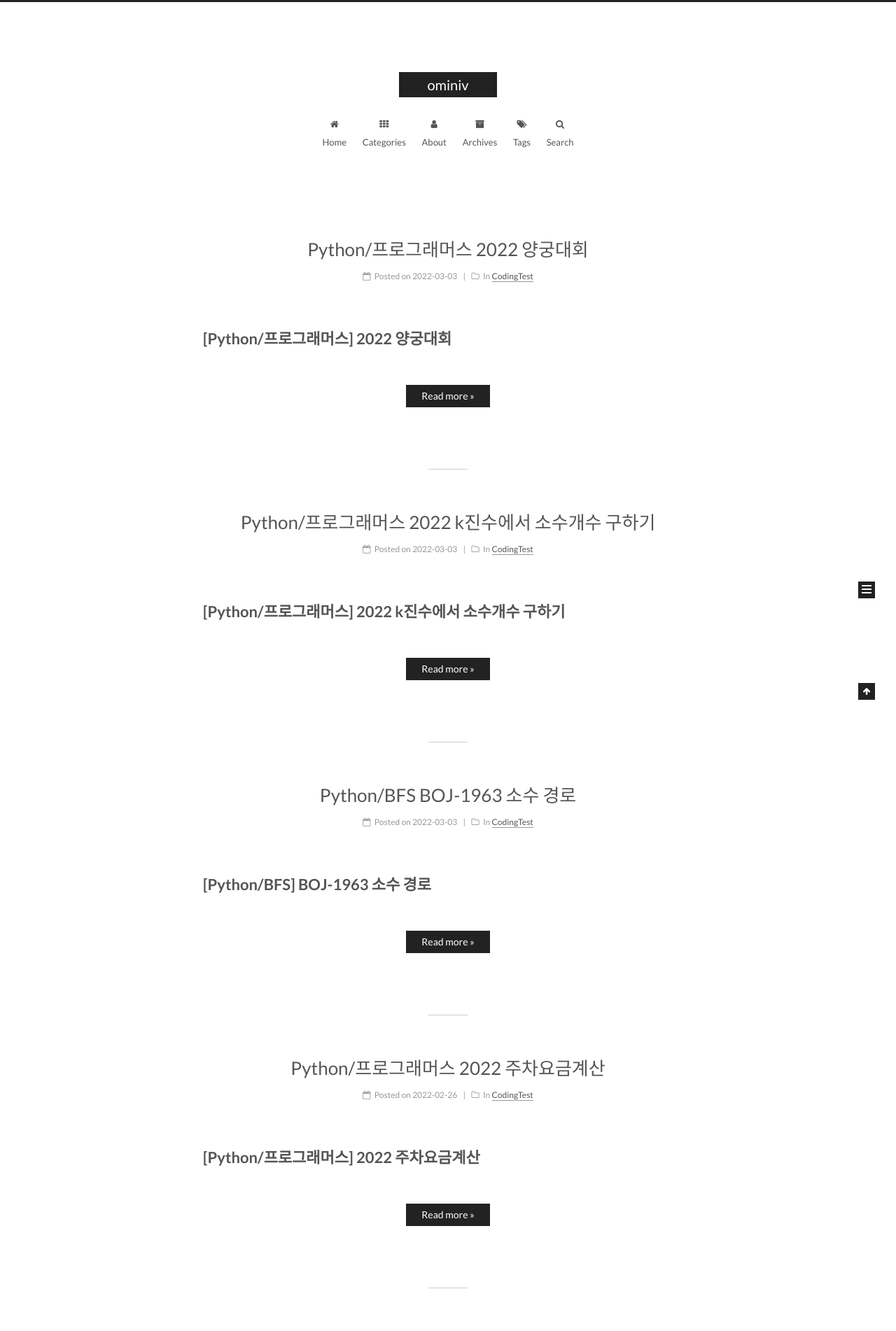
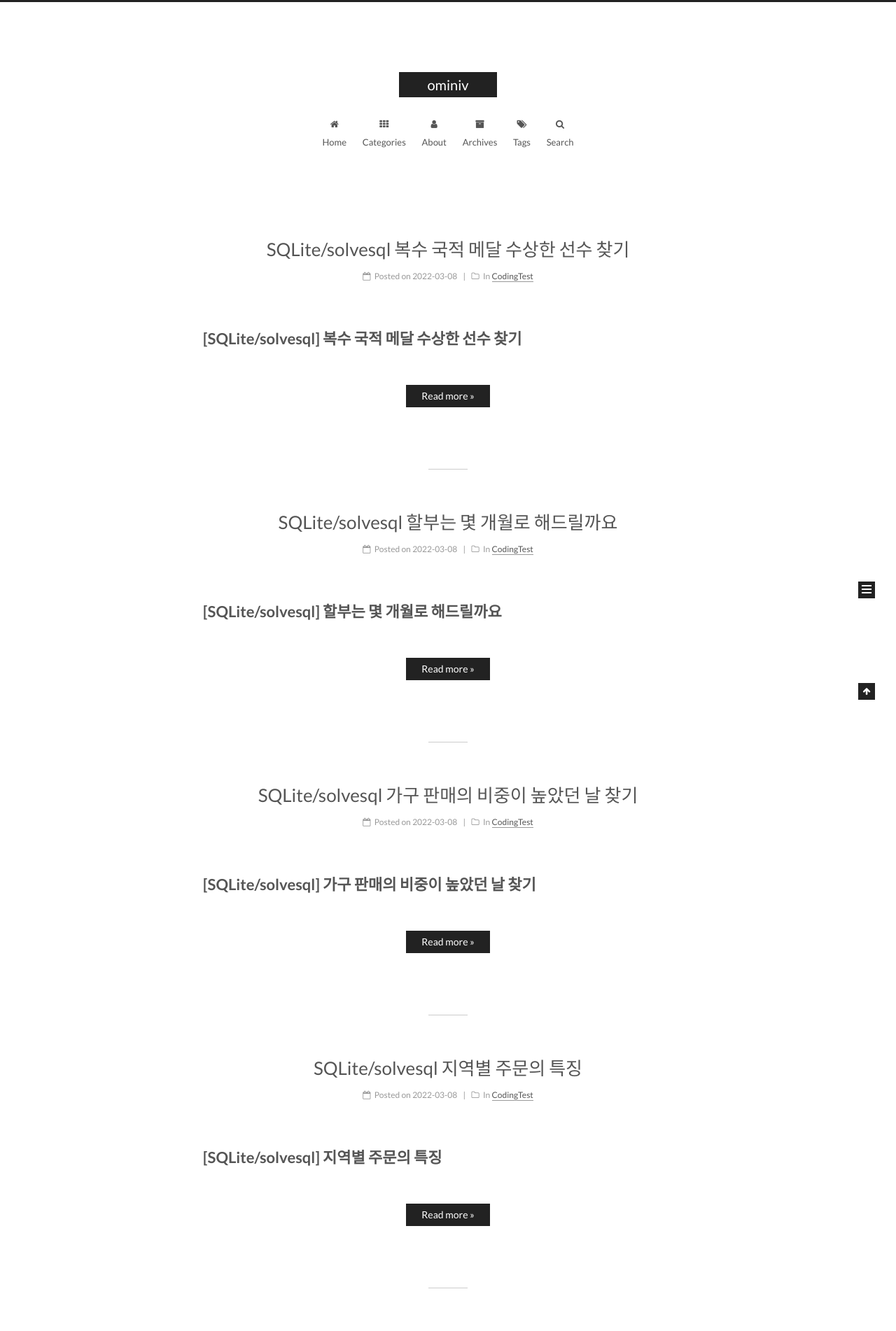
Before and after one commit to ominiv/ominiv.github.io, a Jekyll site: the page built from index.html, in a window 1280 px wide. Shown: the top 1902 px of the page at 70% size. Built offline with Jekyll 4.4.1, drawn with Linux system fonts in a browser that asks for light colours; the list of posts is cut into pages by our own code; some of the changed text lies outside the part shown.

Commit message:
+ CodingTest posts

````diff
--- /dev/null
+++ b/_posts/2022-03-08-CodingTest-Codility-BinaryGap.md
@@ -0,0 +1,44 @@
+---
+title: Python/Codility BinaryGap
+date: 2022-03-08 00:00:01
+categories:
+- CodingTest
+tags:
+- Codility
+- 오답노트
+
+---
+
+# [Python/Codility] BinaryGap
+
+📌[문제링크](https://app.codility.com/programmers/trainings/9/binary_gap/)
+
+코딜리티는 testCase를 다 맞췄더라도 방심하면 안된다. <br>쉽게 코드를 제출했으나 결과는 엉망진창이였다. 꼼꼼하게 문제를 읽자
+
+---
+
+## solution
+```python
+def solution(N):
+    N = bin(N)[2:]
+    arr = []
+    for idx, value in enumerate(N):
+        if value=='1':
+            arr.append(idx)
+    arr2= []
+    if len(arr) > 1:
+        for i in range(len(arr)-1):
+            arr2.append(arr[i+1]-arr[i]-1)
+        return max(arr2)
+    else :
+        return 0
+```
+
+## 다른사람 풀이
+엄청나게 간단한 방법이다.<br>
+가장 먼저 양끝 0 제거 -> 양끝 1 제거 ->  1로 split 한 후 max 길이 체크
+
+```python
+def solution(N):
+    return len(max(bin(N)[2:].strip('0').strip('1').split('1')))
+```
--- /dev/null
+++ b/_posts/2022-03-08-CodingTest-solvesql-artist-without-artworks.md
@@ -0,0 +1,38 @@
+---
+title: SQLite/solvesql 작품이 없는 작가 찾기
+date: 2022-03-08 00:00:01
+categories:
+- CodingTest
+tags:
+- SQLite
+
+---
+
+# [SQLite/solvesql] 작품이 없는 작가 찾기
+
+📌[문제링크](https://solvesql.com/problems/artists-without-artworks/)
+
+
+살아있지 않은 작가중 MoMa에 등록된 작품이없는 작가의 id와 이름을 출력하면된다.
+
+---
+
+## solution
+```sql
+select
+  Death.artist_id,
+  Death.name
+from
+  (
+    select
+      artist_id,
+      name
+    from
+      artists
+    where
+      death_year is not null
+  ) Death -- death_artist
+  left outer join artworks_artists Work on Work.artist_id = Death.artist_id
+where
+  Work.artwork_id is null
+```
--- /dev/null
+++ b/_posts/2022-03-08-CodingTest-solvesql-blog-counter.md
@@ -0,0 +1,34 @@
+---
+title: SQLite/solvesql 일별 블로그 방문자 수 집계
+date: 2022-03-08 00:00:01
+categories:
+- CodingTest
+tags:
+- SQLite
+
+---
+
+# [SQLite/solvesql] 일별 블로그 방문자 수 집계
+
+📌[문제링크](https://solvesql.com/problems/blog-counter/)
+
+고전적인 groupby 문제다. <br> between으로 날짜범위를 체크하고 해당 날짜별 user수를 체크하자
+
+
+---
+
+## solution
+```sql
+select
+  distinct event_date_kst as dt,
+  count(distinct user_pseudo_id) as users
+from
+  ga
+where
+  event_date_kst between "2021-08-02" and '2021-08-09'
+group by
+  event_date_kst
+order by
+  dt
+
+```
--- /dev/null
+++ b/_posts/2022-03-08-CodingTest-solvesql-characteristics-of-orders.md
@@ -0,0 +1,63 @@
+---
+title: SQLite/solvesql 지역별 주문의 특징
+date: 2022-03-08 00:00:01
+categories:
+- CodingTest
+tags:
+- SQLite
+- 오답노트
+
+---
+
+# [SQLite/solvesql] 지역별 주문의 특징
+
+📌[문제링크](https://solvesql.com/problems/characteristics-of-orders/)
+
+SQLite의 경우, pivot 함수가 없다. <Br> Case When Then End 구절으로 데이터를 조작해야한다.
+
+컬럼명 오타없이 입력하자.
+
+---
+
+## solution
+```sql
+select
+  region as Region,
+  max(Furniture) as 'Furniture',
+  max(Office) as 'Office Supplies',
+  max(Technology) as 'Technology'
+from
+  (
+    select
+      Result.region,
+      case
+        when category = 'Furniture' then sum(cnt)
+        else 0
+      end as Furniture,
+      case
+        when category = 'Office Supplies' then sum(cnt)
+        else 0
+      end as Office,
+      case
+        when category = 'Technology' then sum(cnt)
+        else 0
+      end as Technology
+    from
+      (
+        select
+          region,
+          category,
+          count(distinct order_id) as cnt
+        from
+          records
+        group by
+          region,
+          category
+      ) Result
+    group by
+      Result.region,
+      category
+  )
+group by
+  region
+```
--- /dev/null
+++ b/_posts/2022-03-08-CodingTest-solvesql-day-of-furniture.md
@@ -0,0 +1,52 @@
+---
+title: SQLite/solvesql 가구 판매의 비중이 높았던 날 찾기
+date: 2022-03-08 00:00:01
+categories:
+- CodingTest
+tags:
+- SQLite
+
+---
+
+# [SQLite/solvesql] 가구 판매의 비중이 높았던 날 찾기
+
+📌[문제링크](https://solvesql.com/problems/blog-counter/)
+
+sqlite의 경우, 숫자를 나눴을때 정수로 나오는 문제가 있었다. <Br>이럴 땐 +0.00을 더해보자.
+
+order_date 기준 전체 주문 건수와 Furniture 주문건수를 구한후, where문으로 order_date기준 주문이 10건이상이고, 구매중 40%이상이 가구일때를 뱉으면된다.
+
+---
+
+## solution
+```sql
+select
+  total.order_date,
+  Furniture_cnt as funiture,
+  round(
+    (Furniture_cnt + 0.00) / (total.total_cnt + 0.00) * 100,2) as furniture_pct
+from --order_date 기준 전체 주문건수/ Furniture 주문건수
+  (
+    select
+      order_date,
+      count(distinct order_id) as total_cnt
+    from
+      records
+    group by
+      order_date
+  ) total
+  left outer join (
+    select
+      order_date,
+      count(distinct order_id) as Furniture_cnt
+    from
+      records
+    where
+      category = 'Furniture'
+    group by
+      order_date
+  ) F_count on total.order_date = F_count.order_date
+where furniture_pct >= 40 and total_cnt >= 10
+order by
+  furniture_pct desc,total.order_date
+```
--- /dev/null
+++ b/_posts/2022-03-08-CodingTest-solvesql-installment-month.md
@@ -0,0 +1,34 @@
+---
+title: SQLite/solvesql 할부는 몇 개월로 해드릴까요
+date: 2022-03-08 00:00:01
+categories:
+- CodingTest
+tags:
+- SQLite
+
+---
+
+# [SQLite/solvesql] 할부는 몇 개월로 해드릴까요
+
+📌[문제링크](https://solvesql.com/problems/installment-month/)
+
+고전적인 groupby 문제다.<Br> 할부개월별 주문 count를 체크할때 order_id의 중복여부를 체크하자
+
+---
+
+## solution
+```sql
+select
+  payment_installments,
+  count(distinct order_id) as order_count,
+  min(payment_value) as min_value,
+  max(payment_value) as max_value,
+  avg(payment_value) as avg_value
+from
+  olist_order_payments_dataset
+where
+  payment_type = 'credit_card'
+group by
+  payment_installments
+
+```
--- /dev/null
+++ b/_posts/2022-03-08-CodingTest-solvesql-multiple-medal.md
@@ -0,0 +1,34 @@
+---
+title: SQLite/solvesql 복수 국적 메달 수상한 선수 찾기
+date: 2022-03-08 00:00:01
+categories:
+- CodingTest
+tags:
+- SQLite
+- 오답노트
+
+---
+
+# [SQLite/solvesql] 복수 국적 메달 수상한 선수 찾기
+
+📌[문제링크](https://solvesql.com/problems/multiple-medalist/)
+
+복수 국적을 어떻게 체크하냐가 관건이다.
+
+이 문제는 `team_id` 속성을 활용해서 복수국적을 가진 운동선수 id를 뽑고 , 그 다음 조인으로 name을 추출하면된다.
+2000년도 이후에 올림픽을 고려하라는데, 2000년도 포함되는 것을 명심하자
+
+---
+
+## solution
+```sql
+select name
+from athletes A
+inner join (
+  select athlete_id,team_id, count(distinct team_id) as nation
+  from records R
+  left outer join games G on G.id = R.game_id
+  where G.year >= '2000' and R.medal is not null
+  group by athlete_id
+  having nation > 1) T on T.athlete_id = A.id
+```
````
Also changed, not shown: _posts/2022-03-07-CodingTest-Programmers-2021표편집.md (+1 -1 lines).
